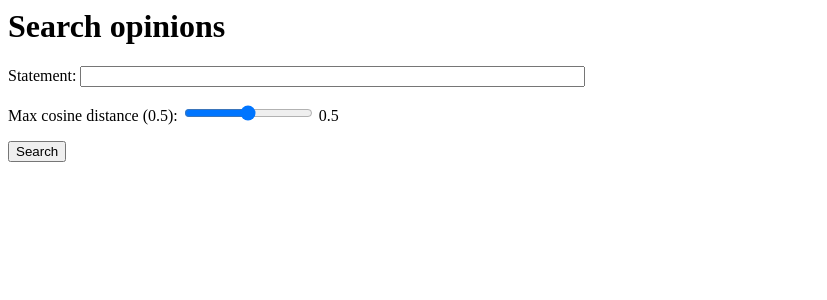
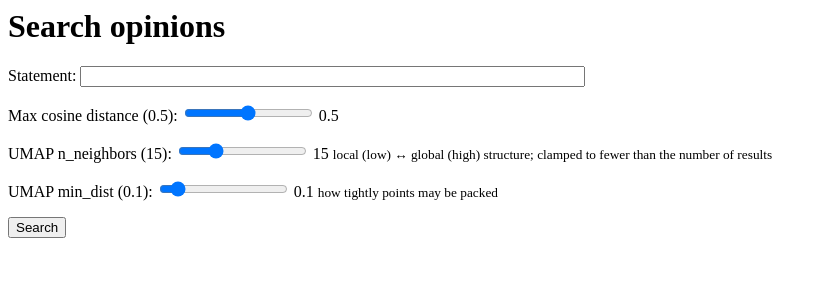
Before and after one commit to leogem2003/opinionsearch, a Django app: page /search/ in a window 1280 px wide. Shown: the top 300 px of the page, without its empty margins (0-827 px from the left). Run offline with Django 5.2, Linux system fonts and the light colour scheme; parts of the project's set-up code (start-up, migrations or seed data) failed here and were passed over.

Commit message:
feat: add projection sliders to /search

```diff
--- a/opinions/templates/opinions/search.html
+++ b/opinions/templates/opinions/search.html
@@ -1,4 +1,18 @@
 <title>Search opinions</title>
+
+<style>
+    /* Minimal, only what's needed to make the plot and its interactions legible. */
+    .plot-marker { cursor: pointer; stroke: #fff; stroke-width: 1; }
+    .plot-marker:hover { stroke: #000; stroke-width: 1.5; }
+    .plot-marker.selected { stroke: #d62728; stroke-width: 2.5; }
+    .query-marker { fill: #000; stroke-width: 1.5; }
+    #plot-legend { display: flex; flex-wrap: wrap; align-items: center; gap: 0.75rem; margin: 0.5rem 0; font-size: 0.9em; }
+    #plot-legend span.swatch { display: inline-block; width: 0.8em; height: 0.8em; border-radius: 50%; margin-right: 0.3em; vertical-align: middle; }
+    #plot-legend svg.star-swatch { vertical-align: middle; margin-right: 0.3em; }
+    #opinion-detail { border: 1px solid #ccc; padding: 0.6rem 0.8rem; margin-top: 0.5rem; max-width: 40em; }
+    #opinion-detail p { margin: 0.2em 0; }
+    svg#plot { border: 1px solid #ccc; }
+</style>
 
 <h1>Search opinions</h1>
 
@@ -15,13 +29,75 @@
         <output id="max_distance_output">{{ max_distance }}</output>
     </p>
     <p>
+        <label for="n_neighbors">UMAP n_neighbors ({{ n_neighbors }}):</label>
+        <input type="range" id="n_neighbors" name="n_neighbors"
+               min="2" max="50" step="1" value="{{ n_neighbors }}"
+               oninput="document.getElementById('n_neighbors_output').textContent = this.value">
+        <output id="n_neighbors_output">{{ n_neighbors }}</output>
+        <small>local (low) &harr; global (high) structure; clamped to fewer than the number of results</small>
+    </p>
+    <p>
+        <label for="min_dist">UMAP min_dist ({{ min_dist }}):</label>
+        <input type="range" id="min_dist" name="min_dist"
+               min="0" max="0.99" step="0.01" value="{{ min_dist }}"
+               oninput="document.getElementById('min_dist_output').textContent = this.value">
+        <output id="min_dist_output">{{ min_dist }}</output>
+        <small>how tightly points may be packed</small>
+    </p>
+    <p>
         <button type="submit">Search</button>
     </p>
 </form>
 
 {% if query %}
     <h2>Results for &ldquo;{{ query }}&rdquo;</h2>
+
     {% if results %}
+        {% if points %}
+            <h3>Projection</h3>
+            <p>The plot is centered on your query (&#9733;); its closest matches land nearest to it.</p>
+            <p id="plot-legend">
+                {% if query_point %}
+                    <span>
+                        <svg class="star-swatch" width="14" height="14" viewBox="0 0 14 14">
+                            <polygon points="{{ legend_star_points }}" fill="#000"></polygon>
+                        </svg>your query
+                    </span>
+                {% endif %}
+                {% for topic in topics %}
+                    <span><span class="swatch" style="background:{{ topic.color }}"></span>{{ topic.name }}</span>
+                {% endfor %}
+            </p>
+            <svg id="plot" width="{{ plot_width }}" height="{{ plot_height }}"
+                 viewBox="0 0 {{ plot_width }} {{ plot_height }}">
+                {% for point in points %}
+                    <circle class="opinion-dot plot-marker" r="6" cx="{{ point.x }}" cy="{{ point.y }}"
+                            fill="{{ point.color }}"
+                            data-text="{{ point.text }}"
+                            data-topic="{{ point.topic }}"
+                            data-author="{{ point.author }}"
+                            data-similarity="{{ point.similarity|floatformat:4 }}"
+                            onclick="showOpinion(this)"></circle>
+                {% endfor %}
+                {% if query_point %}
+                    <polygon class="query-marker plot-marker" points="{{ query_point.star_points }}"
+                             data-text="{{ query }}"
+                             data-topic="Your search query"
+                             data-author="(this is what you typed, not a stored opinion)"
+                             data-similarity="1.0000"
+                             onclick="showOpinion(this)"></polygon>
+                {% endif %}
+            </svg>
+            <div id="opinion-detail" hidden>
+                <p><strong id="opinion-topic"></strong></p>
+                <p id="opinion-text"></p>
+                <p>by <span id="opinion-author"></span> &mdash; similarity <span id="opinion-similarity"></span></p>
+            </div>
+        {% elif too_few_to_plot %}
+            <p>Only {{ results|length }} result(s) &mdash; need at least {{ min_points_to_plot }} to plot a projection.</p>
+        {% endif %}
+
+        <h3>List</h3>
         <ul>
             {% for result in results %}
                 <li>
@@ -34,3 +110,18 @@
         <p>No opinions found in that range.</p>
     {% endif %}
 {% endif %}
+
+<script>
+    function showOpinion(circle) {
+        document.getElementById('opinion-topic').textContent = circle.dataset.topic;
+        document.getElementById('opinion-text').textContent = circle.dataset.text;
+        document.getElementById('opinion-author').textContent = circle.dataset.author;
+        document.getElementById('opinion-similarity').textContent = circle.dataset.similarity;
+        document.getElementById('opinion-detail').hidden = false;
+
+        document.querySelectorAll('.plot-marker.selected').forEach(function (marker) {
+            marker.classList.remove('selected');
+        });
+        circle.classList.add('selected');
+    }
+</script>
--- a/opinions/views.py
+++ b/opinions/views.py
@@ -1,31 +1,175 @@
+import hashlib
+import math
+
+import numpy as np
 from django.shortcuts import render
 
-from .search import parse_max_distance, search_opinions
+from .projection import (
+    MIN_POINTS_TO_PROJECT,
+    parse_min_dist,
+    parse_n_neighbors,
+    project_2d,
+)
+from .search import parse_max_distance, search_opinions_cached
+
+# The plot is an inline SVG in the template; these define its coordinate
+# space (viewBox) and how far points are kept from the edges.
+PLOT_WIDTH = 760
+PLOT_HEIGHT = 520
+PLOT_PADDING = 24
+
+# Size of the star marking the query itself (see _star_points), and of its
+# smaller copy drawn in the legend.
+QUERY_MARKER_RADII = (12, 5)
+LEGEND_STAR_RADII = (6, 2.5)
+
+# Fixed, tab10-like palette. A topic maps onto one of these by hashing its
+# name (see _topic_color) rather than by position in this request's result
+# set, so a topic keeps the same colour from one search to the next.
+TOPIC_PALETTE = [
+    "#1f77b4",
+    "#ff7f0e",
+    "#2ca02c",
+    "#d62728",
+    "#9467bd",
+    "#8c564b",
+    "#e377c2",
+    "#7f7f7f",
+    "#bcbd22",
+    "#17becf",
+]
 
 
 def search(request):
-    """Render the search page for the query and slider value in the URL.
+    """Render the search page: results list, plus a 2D plot of their embeddings.
 
-    The query itself lives in ``opinions.search`` so that it can be run
-    outside a request too -- see that module.
+    The query lives in ``opinions.search`` (cached on ``(query,
+    max_distance)`` so that retuning the UMAP sliders below doesn't re-embed
+    the query or rescan the vector index -- see
+    ``search.search_opinions_cached``), and the projection lives in
+    ``opinions.projection``. This view is just request parsing, calling
+    both, and laying the projected points (including the query itself) out
+    in the SVG's coordinate space.
     """
     query = request.GET.get("query", "").strip()
     max_distance = parse_max_distance(request.GET.get("max_distance"))
+    n_neighbors = parse_n_neighbors(request.GET.get("n_neighbors"))
+    min_dist = parse_min_dist(request.GET.get("min_dist"))
 
     results = []
+    points = []
+    query_point = None
+    topics = []
+    too_few_to_plot = False
+
     if query:
-        results = [
-            {
-                "text": opinion.text,
-                "topic": opinion.topic,
-                "distance": opinion.distance,
-                "similarity": 1 - opinion.distance,
-            }
-            for opinion in search_opinions(query, max_distance)
-        ]
+        cached = search_opinions_cached(query, max_distance)
+        rows = cached["rows"]
+        # Drop each row's embedding for the plain-text results list below --
+        # it's only needed for the projection, computed separately.
+        results = [{k: v for k, v in row.items() if k != "embedding"} for row in rows]
+
+        if len(rows) >= MIN_POINTS_TO_PROJECT:
+            points, query_point = _project_points(
+                rows, cached["query_embedding"], n_neighbors, min_dist
+            )
+            topics = sorted({row["topic"] for row in rows})
+        else:
+            too_few_to_plot = bool(rows)
 
     return render(
         request,
         "opinions/search.html",
-        {"query": query, "max_distance": max_distance, "results": results},
+        {
+            "query": query,
+            "max_distance": max_distance,
+            "n_neighbors": n_neighbors,
+            "min_dist": min_dist,
+            "results": results,
+            "points": points,
+            "query_point": query_point,
+            "legend_star_points": _star_points(7, 7, *LEGEND_STAR_RADII),
+            "topics": [
+                {"name": topic, "color": _topic_color(topic)} for topic in topics
+            ],
+            "too_few_to_plot": too_few_to_plot,
+            "min_points_to_plot": MIN_POINTS_TO_PROJECT,
+            "plot_width": PLOT_WIDTH,
+            "plot_height": PLOT_HEIGHT,
+        },
     )
+
+
+def _project_points(rows, query_embedding, n_neighbors, min_dist):
+    """Project ``rows``' embeddings and the query to 2D, centered on the query.
+
+    UMAP's axes carry no absolute meaning on their own, so nothing is lost by
+    choosing our own origin and scale for the plot rather than the usual
+    min/max-to-viewBox mapping: centering on the query -- what was actually
+    searched for -- puts it in the middle of the picture, with every match
+    laid out around it at a screen distance that (loosely; a 2D projection is
+    lossy) tracks its distance from the query. One scale is used for both
+    axes so that those screen distances stay comparable in x and y, rather
+    than each axis being stretched independently to fill the plot.
+    """
+    coords, query_coord = project_2d(
+        [row["embedding"] for row in rows],
+        query_embedding=query_embedding,
+        n_neighbors=n_neighbors,
+        min_dist=min_dist,
+    )
+    xs, ys = coords[:, 0], coords[:, 1]
+
+    radius = max(np.abs(xs - query_coord[0]).max(), np.abs(ys - query_coord[1]).max())
+    radius = radius or 1.0
+    scale = (min(PLOT_WIDTH, PLOT_HEIGHT) / 2 - PLOT_PADDING) / radius
+
+    def to_screen(x, y):
+        return (
+            PLOT_WIDTH / 2 + (x - query_coord[0]) * scale,
+            # SVG y grows downward; flipped to match the notebook's plots.
+            PLOT_HEIGHT / 2 - (y - query_coord[1]) * scale,
+        )
+
+    points = []
+    for row, x, y in zip(rows, xs, ys):
+        screen_x, screen_y = to_screen(x, y)
+        points.append(
+            {
+                "text": row["text"],
+                "topic": row["topic"],
+                "author": row["author"],
+                "similarity": row["similarity"],
+                "color": _topic_color(row["topic"]),
+                "x": screen_x,
+                "y": screen_y,
+            }
+        )
+
+    query_x, query_y = to_screen(*query_coord)
+    query_point = {
+        "x": query_x,
+        "y": query_y,
+        "star_points": _star_points(query_x, query_y, *QUERY_MARKER_RADII),
+    }
+    return points, query_point
+
+
+def _star_points(cx, cy, outer_r, inner_r):
+    """The ``points`` attribute for a 5-point SVG ``<polygon>`` star.
+
+    Used both for the query's marker on the plot and for its match in the
+    legend, so the legend swatch is recognisably the same shape.
+    """
+    coords = []
+    for i in range(10):
+        angle = math.pi / 2 + i * math.pi / 5
+        r = outer_r if i % 2 == 0 else inner_r
+        coords.append(f"{cx + r * math.cos(angle):.1f},{cy - r * math.sin(angle):.1f}")
+    return " ".join(coords)
+
+
+def _topic_color(topic):
+    """A stable palette colour for a topic, independent of any one request's results."""
+    digest = hashlib.md5(topic.encode()).hexdigest()
+    return TOPIC_PALETTE[int(digest, 16) % len(TOPIC_PALETTE)]
```
Also changed, not shown: CLAUDE.md (+5 -4 lines), opinions/projection.py (added, +89 -0 lines), opinions/search.py (+68 -3 lines), pyproject.toml (+4 -3 lines), 1 other file.
